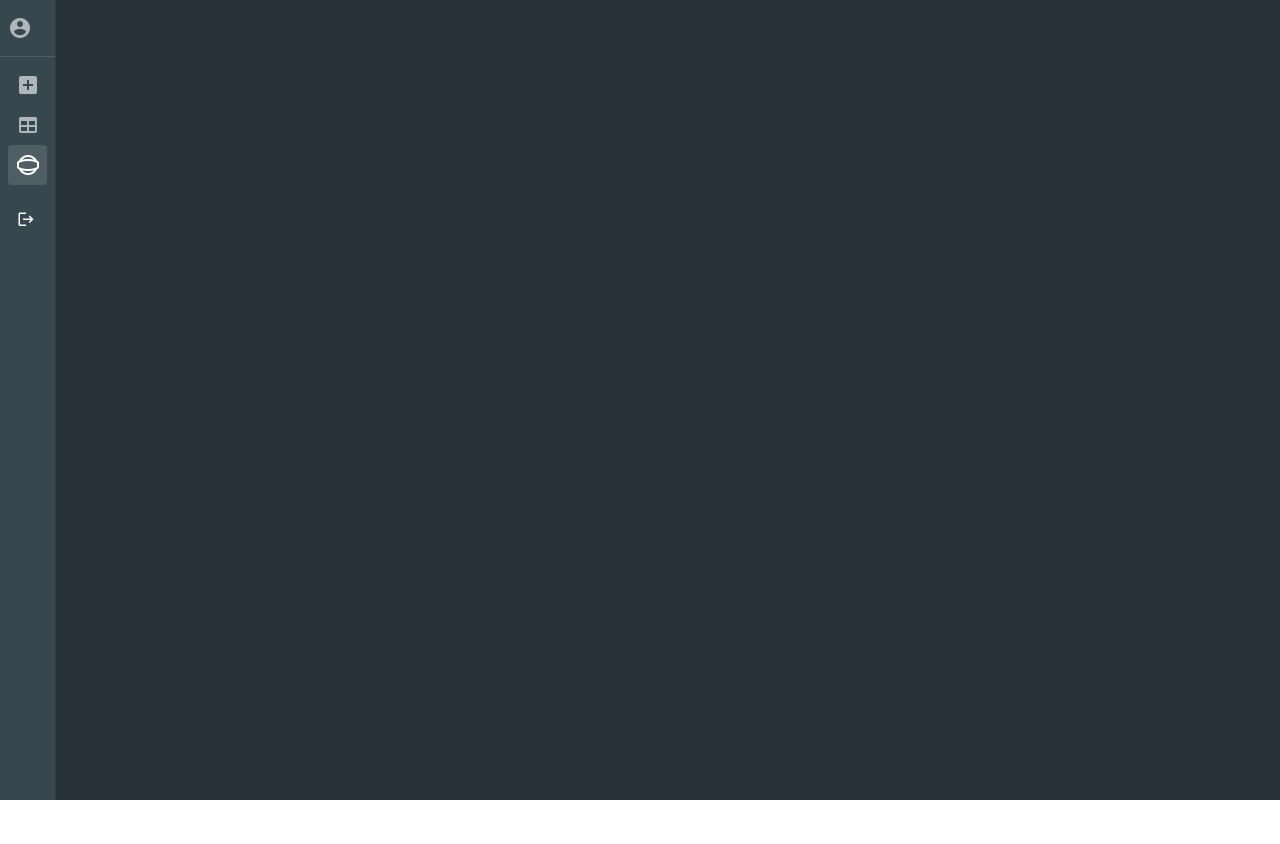
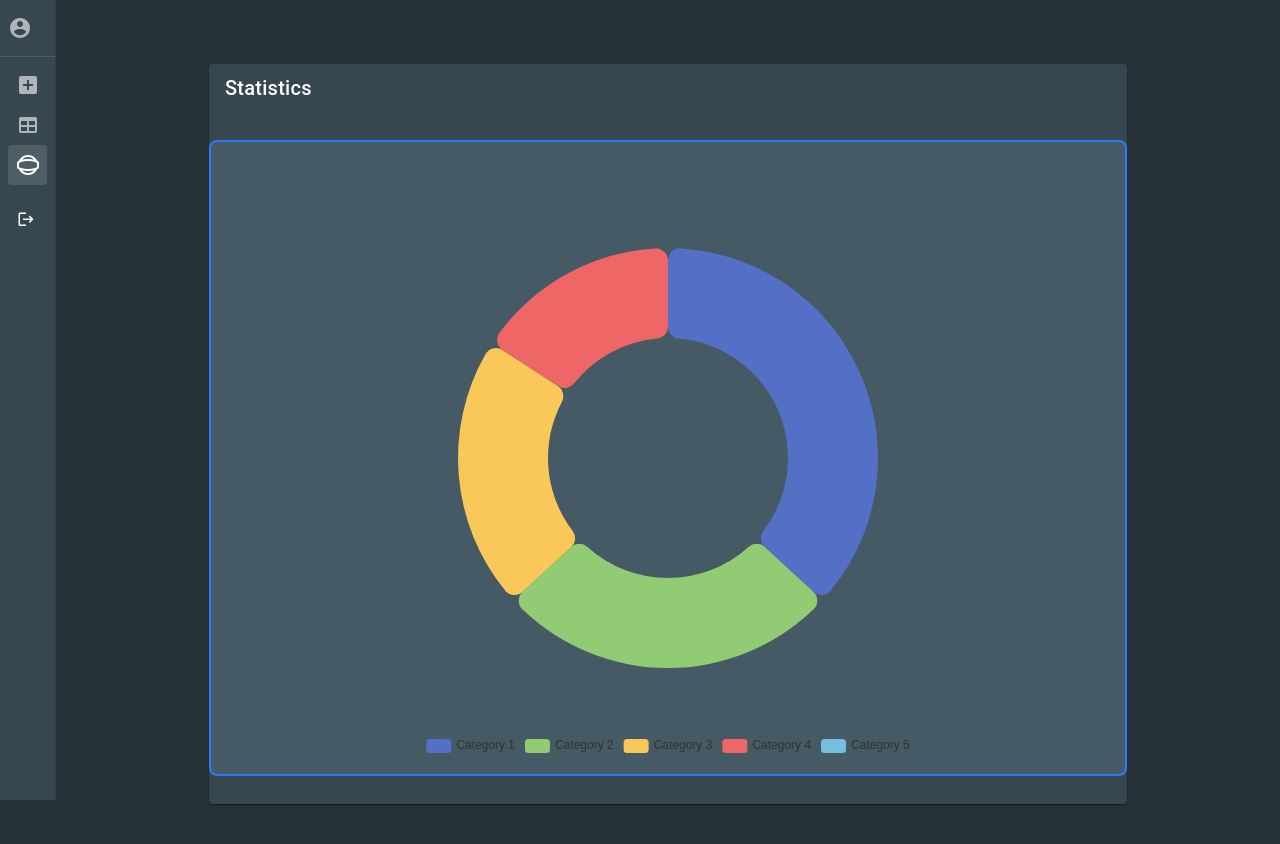
Before and after one commit to Vladislav-bot203/vuetify_typescript_project, a Vue app: page /statistics in a window 1280 px wide. Before the commit the page ends 800 px from the top, so only its background shows below. Built offline with nearby package versions, Linux system fonts and the light colour scheme; no server answers.

Commit message:
feat: start implementing statistics page

```diff
--- a/package.json
+++ b/package.json
@@ -10,10 +10,12 @@
   },
   "dependencies": {
     "@mdi/js": "^7.4.47",
+    "echarts": "^5.6.0",
     "firebase": "^11.6.0",
     "pinia": "^3.0.2",
     "uuid": "^11.1.0",
     "vue": "^3.5.13",
+    "vue-echarts": "^7.0.3",
     "vue-router": "^4.5.0",
     "vuetify": "^3.8.1"
   },
--- a/src/views/StatisticsView.vue
+++ b/src/views/StatisticsView.vue
@@ -1,5 +1,97 @@
 <template>
-    <div>
+  <app-page>
+    <template #title>
+      <v-card-title> Statistics </v-card-title>
+    </template>
 
-    </div>
+    <template #body>
+      <v-container
+        class="bg-blue-grey-darken-2 rounded-lg mx-auto my-7"
+        style="border: 2px solid #2979ff"
+      >
+        <v-chart class="chart" :option="chartOptions" autoresize></v-chart>
+      </v-container>
+    </template>
+  </app-page>
 </template>
+
+<script setup lang="ts">
+import AppPage from "../components/ui/AppPage.vue";
+import { use } from "echarts/core";
+import { PieChart } from "echarts/charts";
+import {
+  TooltipComponent,
+  LegendComponent,
+} from "echarts/components";
+import { CanvasRenderer } from "echarts/renderers";
+import VChart from "vue-echarts";
+
+use([
+  TooltipComponent,
+  LegendComponent,
+  PieChart,
+  CanvasRenderer,
+]);
+
+const chartOptions = {
+  tooltip: {
+    trigger: "item",
+    formatter: "{a} <br/>{b}: {c} ({d}%)",
+    backgroundColor: '#37474F',
+    textStyle: {
+    color: "#EEEEEE",
+  },
+  },
+  legend: {
+    orient: "vertical",
+    bottom: "bottom",
+    data: [
+      "Category 1",
+      "Category 2",
+      "Category 3",
+      "Category 4",
+      "Category 5",
+    ],
+  },
+  series: [
+    {
+      name: "Statistics",
+      type: "pie",
+      radius: ["40%", "70%"],
+      avoidLabelOverlap: false,
+      itemStyle: {
+        borderRadius: 12,
+      },
+      label: {
+        show: false,
+        position: "center",
+      },
+      emphasis: {
+        label: {
+          show: true,
+          fontSize: "18",
+          fontWeight: "bold",
+        },
+      },
+      labelLine: {
+        show: false,
+      },
+      data: [
+        { value: 35, name: "Category 1" },
+        { value: 25, name: "Category 2" },
+        { value: 20, name: "Category 3" },
+        { value: 15, name: "Category 4" },
+        { value: 0, name: "Category 5" },
+      ],
+    },
+  ],
+};
+</script>
+
+<style scoped>
+.chart {
+  height: 600px;
+  width: 100%;
+  min-width: 350px;
+}
+</style>
```
Also changed, not shown: 1 other file (tests, documents, lock files or other folders).
